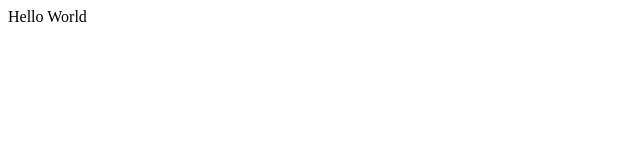
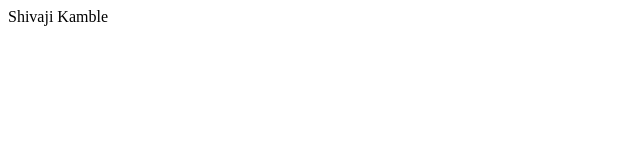
Before and after one commit to shivaji1997/SupplyChain, a plain HTML site: page index.html in a window 1280 px wide. Shown: the full height of the page, 0-640 px from the left. Drawn offline with Linux system fonts and the light colour scheme.

Commit message:
Update index.html

```diff
--- a/index.html
+++ b/index.html
@@ -4,6 +4,6 @@
           <title>Supply Chain Pvt. Ltd.</title>
      </head>
      <body>
-          Hello World
+          Shivaji Kamble
      </body>
 </html>
```
